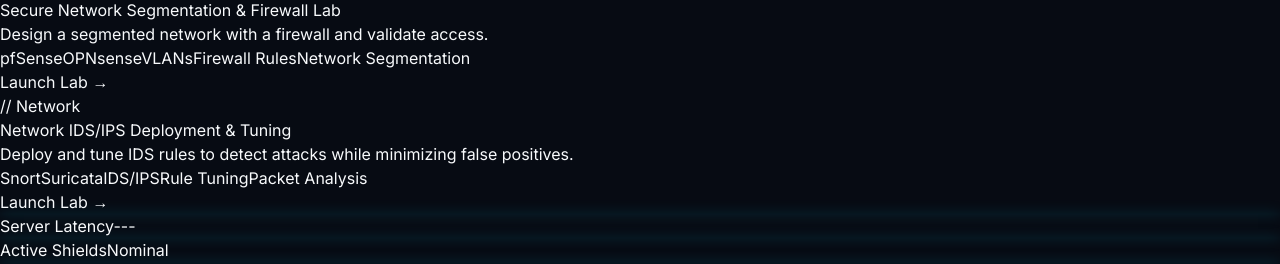
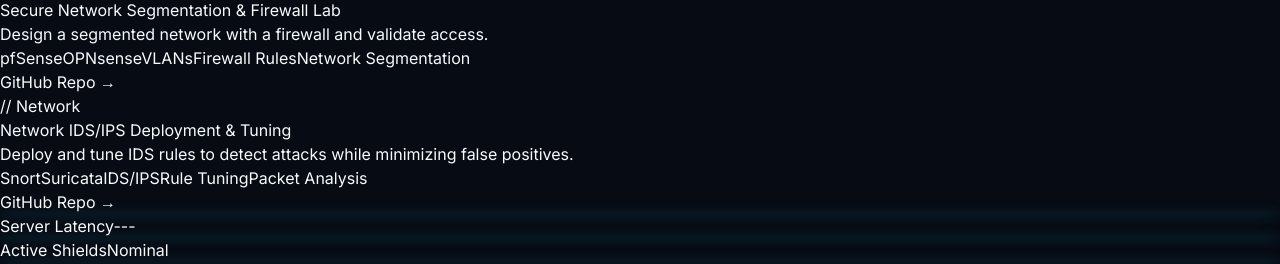
Before and after one commit to hrana36/Toolbox, a Next.js app: page / in a window 1280 px wide. Shown: the part 2886-3150 px from the top of the page. Built offline with nearby package versions, Linux system fonts and the light colour scheme.

Commit message:
feat: link all portfolio projects directly to GitHub repository

```diff
--- a/src/app/HomeClient.tsx
+++ b/src/app/HomeClient.tsx
@@ -179,14 +179,14 @@
                         </span>
                       ))}
                     </div>
-                    <div className="text-left mt-2">
-                      <Link
-                        href={`/portfolio/projects/${project.slug}`}
+                      <a
+                        href={project.link}
+                        target="_blank"
+                        rel="noopener noreferrer"
                         className="inline-block border border-cyan-500/30 hover:border-cyan-400 bg-cyan-500/5 hover:bg-cyan-500/10 text-cyan-400 hover:text-cyan-300 font-mono text-[10px] uppercase tracking-wider px-3.5 py-1.5 rounded transition-all duration-300 shadow-[0_0_8px_rgba(34,211,238,0.1)] hover:shadow-[0_0_12px_rgba(34,211,238,0.3)]"
                       >
                         {t('about.launch_lab')} &rarr;
-                      </Link>
-                    </div>
+                      </a>
                   </div>
                 </div>
               ))}
--- a/src/data/portfolio.ts
+++ b/src/data/portfolio.ts
@@ -88,7 +88,7 @@
       category: 'Network',
       description: 'Design a segmented network with a firewall and validate access.',
       tech: ['pfSense', 'OPNsense', 'VLANs', 'Firewall Rules', 'Network Segmentation'],
-      link: '#'
+      link: 'https://github.com/hrana36/Toolbox'
     },
     {
       slug: 'server-hardening',
@@ -96,7 +96,7 @@
       category: 'Endpoint',
       description: 'Apply CIS benchmarks to secure Windows or Linux systems and verify reduced vulnerabilities.',
       tech: ['CIS Benchmarks', 'Group Policy (GPO)', 'Linux Hardening', 'Vulnerability Auditing'],
-      link: '#'
+      link: 'https://github.com/hrana36/Toolbox'
     },
     {
       slug: 'endpoint-monitoring',
@@ -104,7 +104,7 @@
       category: 'Endpoint',
       description: 'Deploy an open-source EDR solution and detect suspicious endpoint behavior.',
       tech: ['Wazuh', 'EDR', 'Endpoint Security', 'Sysmon', 'Threat Detection'],
-      link: '#'
+      link: 'https://github.com/hrana36/Toolbox'
     },
     {
       slug: 'automated-patching',
@@ -112,7 +112,7 @@
       category: 'Endpoint',
       description: 'Automate OS patching and security configuration enforcement across systems.',
       tech: ['Ansible', 'Datto RMM', 'Ninja RMM', 'PowerShell', 'Patch Management'],
-      link: '#'
+      link: 'https://github.com/hrana36/Toolbox'
     },
     {
       slug: 'cloud-hardening',
@@ -120,7 +120,7 @@
       category: 'Cloud',
       description: 'Build and monitor a secure AWS or Azure environment using native security services.',
       tech: ['AWS Security Hub', 'Azure Entra ID', 'IAM Hardening', 'CloudTrail', 'GuardDuty'],
-      link: '#'
+      link: 'https://github.com/hrana36/Toolbox'
     },
     {
       slug: 'vulnerability-scanning',
@@ -128,7 +128,7 @@
       category: 'SecOps',
       description: 'Scan systems for vulnerabilities, remediate findings, and validate fixes through rescanning.',
       tech: ['Nessus', 'OpenVAS', 'Vulnerability Assessment', 'Remediation tracking'],
-      link: '#'
+      link: 'https://github.com/hrana36/Toolbox'
     },
     {
       slug: 'network-ids-ips',
@@ -136,7 +136,7 @@
       category: 'Network',
       description: 'Deploy and tune IDS rules to detect attacks while minimizing false positives.',
       tech: ['Snort', 'Suricata', 'IDS/IPS', 'Rule Tuning', 'Packet Analysis'],
-      link: '#'
+      link: 'https://github.com/hrana36/Toolbox'
     },
     {
       slug: 'siem-implementation',
@@ -144,7 +144,7 @@
       category: 'SecOps',
       description: 'Centralize logs and configure security alerts using a SIEM platform.',
       tech: ['ELK Stack', 'Wazuh SIEM', 'Syslog', 'Log Parsing', 'Security Alerting'],
-      link: '#'
+      link: 'https://github.com/hrana36/Toolbox'
     },
     {
       slug: 'container-security',
@@ -152,7 +152,7 @@
       category: 'Cloud',
       description: 'Scan and harden Docker images to reduce container vulnerabilities.',
       tech: ['Docker', 'Trivy', 'Image Hardening', 'Container Security', 'CI/CD security'],
-      link: '#'
+      link: 'https://github.com/hrana36/Toolbox'
     },
     {
       slug: 'active-directory-security',
@@ -160,7 +160,7 @@
       category: 'Endpoint',
       description: 'Deploy and secure an AD domain using Group Policy and auditing best practices.',
       tech: ['Active Directory', 'GPO Hardening', 'LDAP Security', 'Auditing Policy', 'Kerberos Hardening'],
-      link: '#'
+      link: 'https://github.com/hrana36/Toolbox'
     }
   ],
   educationAndCertifications: {
--- a/src/locales/bn.json
+++ b/src/locales/bn.json
@@ -54,7 +54,7 @@
     "mission_desc": "এন্টারপ্রাইজ অবকাঠামো সুরক্ষিত, স্থিতিশীল এবং এন্ডপয়েন্ট কমপ্লায়েন্স বজায় রাখার মাধ্যমে ডাউনটাইম হ্রাস এবং নিরাপত্তা নিশ্চিত করা।",
     "section_credentials": "যাচাইকৃত সার্টিফিকেশন",
     "view_portfolio": "কনসোল চালু করুন",
-    "launch_lab": "ল্যাব চালু করুন",
+    "launch_lab": "গিটহাব রেপো",
     "tab_title": "রানা | পার্সোনেল ডসিয়ার"
   },
   "faq": {
--- a/src/locales/en.json
+++ b/src/locales/en.json
@@ -54,7 +54,7 @@
     "mission_desc": "To secure, stabilize, and monitor enterprise infrastructure, minimizing threat surfaces and maximizing operational uptime through disciplined incident management and endpoint compliance.",
     "section_credentials": "Verified Credentials",
     "view_portfolio": "Launch Terminal",
-    "launch_lab": "Launch Lab",
+    "launch_lab": "GitHub Repo",
     "tab_title": "Rana | Personnel Dossier"
   },
   "faq": {
```
